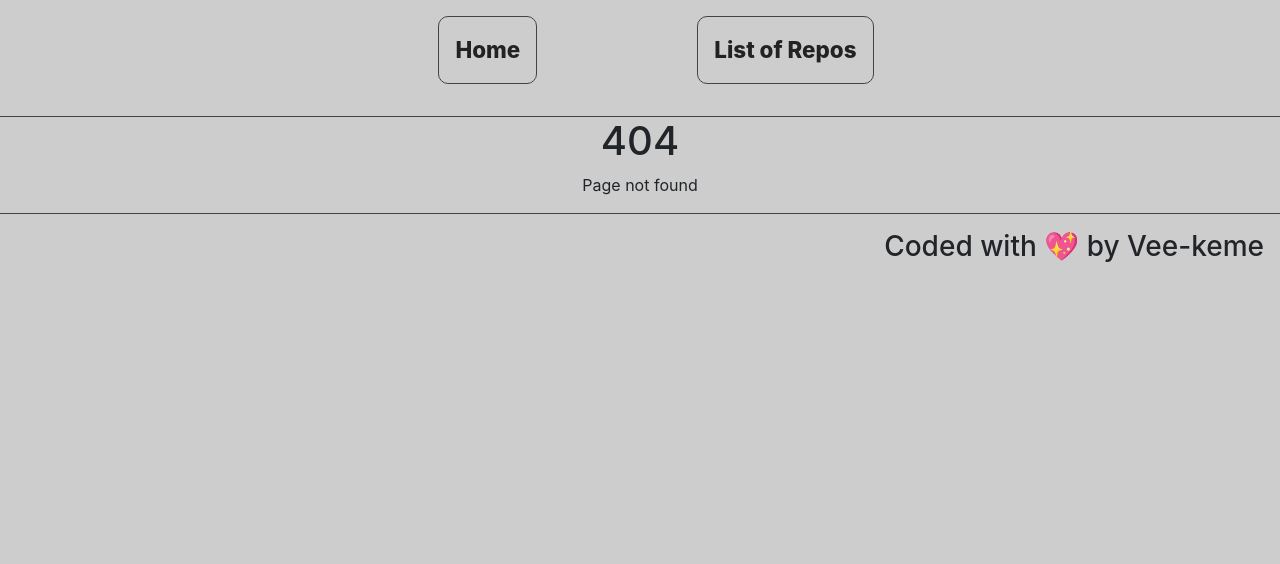
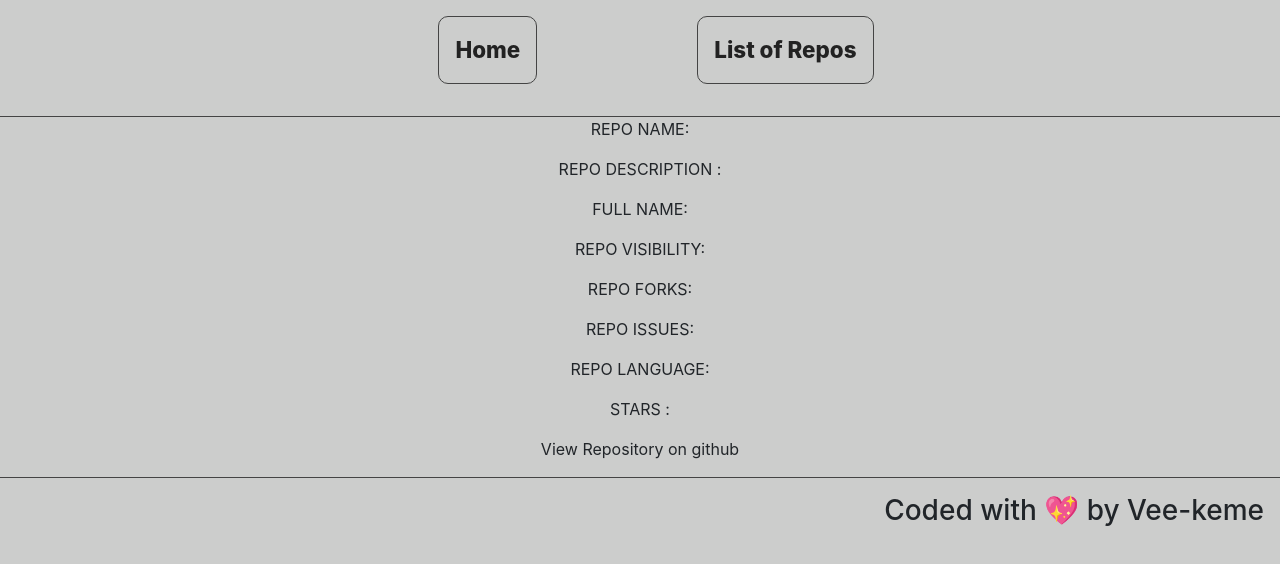
Before and after one commit to Vee-keme/altschool-github-second-semester-exam, a React (Create React App) app: page /repos/1 in a window 1280 px wide. Before the commit this address had no page. Shown: the top 564 px of the page. Built offline with nearby package versions, Linux system fonts and the light colour scheme; no server answers.

Commit message:
nested routing

```diff
--- a/src/App.js
+++ b/src/App.js
@@ -28,9 +28,14 @@ function App() {
       <ErrorBoundary FallbackComponent={ErrorFallback}>
         <Routes>
           <Route path="/" element={<Home />} />
-          <Route path=":repodata" element={<RepoData />} />
-          {/* <Route path="/reposcard" element={<ReposCard />} /> */}
-          <Route path="/repos" element={<Repos />} />
+          {/* <Route path="/repos/:repoName" element={<RepoData />} />
+          <Route path="/repos" element={<Repos />} /> */}
+
+          {/* use nested routing like so */}
+          <Route path="/repos">
+            <Route index element={<Repos />} />
+            <Route path=":repoName" element={<RepoData />} />
+          </Route>
 
           <Route path="*" element={<NotFound />} />
         </Routes>
--- a/src/Pages/RepoData.js
+++ b/src/Pages/RepoData.js
@@ -1,30 +1,20 @@
 import React, { useState, useEffect } from "react";
 import { useParams, useNavigate } from "react-router-dom";
 import axios from "axios";
+import { format } from "date-fns";
+
 //return repo details info after the repo is clicked in reposcard
-
 function RepoData() {
   let { repoName } = useParams();
+  console.log(repoName);
   const [details, setDetails] = useState([]);
   const navigate = useNavigate();
-  // useEffect(() => {
-  //   const fetchDetails = async () => {
-  //     const response = await fetch(
-  //       `https://api.github.com/repos/Vee-keme/&{repoName}` //      );
-  //     const data = await response.json();
-  //     setDetails(data);
-  //     //onsole.log(data);
-  //   };
-  //   fetchDetails();
-  // }, [repoName]);
 
   useEffect(() => {
     axios({
       method: "get",
-      // url: `https://api.github.com/repos/Vee-keme/${repoName}`,
-      url: `https://api.github.com/users/Vee-keme/repos/${repoName}`,
+      url: `https://api.github.com/repos/Vee-keme/${repoName}`,
     }).then((res) => {
-      // console.log(res, repoName);
       setDetails(res.data);
     });
   }, [repoName]);
@@ -33,9 +23,25 @@ function RepoData() {
     <div>
       {details ? (
         <div>
-          <p>{details.name}</p>
-          <p>{details.created_at}</p>
-          <p>{details.full_name}</p>
+          {/* <p>REPO OWNER: {details.owner.login}</p> */}
+          <p>REPO NAME: {details.name}</p>
+          <p>REPO DESCRIPTION : {details.description}</p>
+          {/* <p>
+            {details.name} was created at{" "}
+            {format(new Date(details.created_at), "yyyy/dd/MM")}
+          </p> */}
+          <p>FULL NAME: {details.full_name}</p>
+          <p>REPO VISIBILITY: {details.visibility}</p>
+          <p>REPO FORKS: {details.forks && details.parent?.forks}</p>
+          <p>
+            REPO ISSUES:{" "}
+            {details.open_issues_count && details.parent?.open_issues_count}
+          </p>
+          <p>REPO LANGUAGE: {details.language}</p>
+          <p>STARS : {details.stargazers_count}</p>
+          <p>
+            <a href={details.svn_url}>View Repository on github</a>
+          </p>
         </div>
       ) : (
         "Loading..."
```
